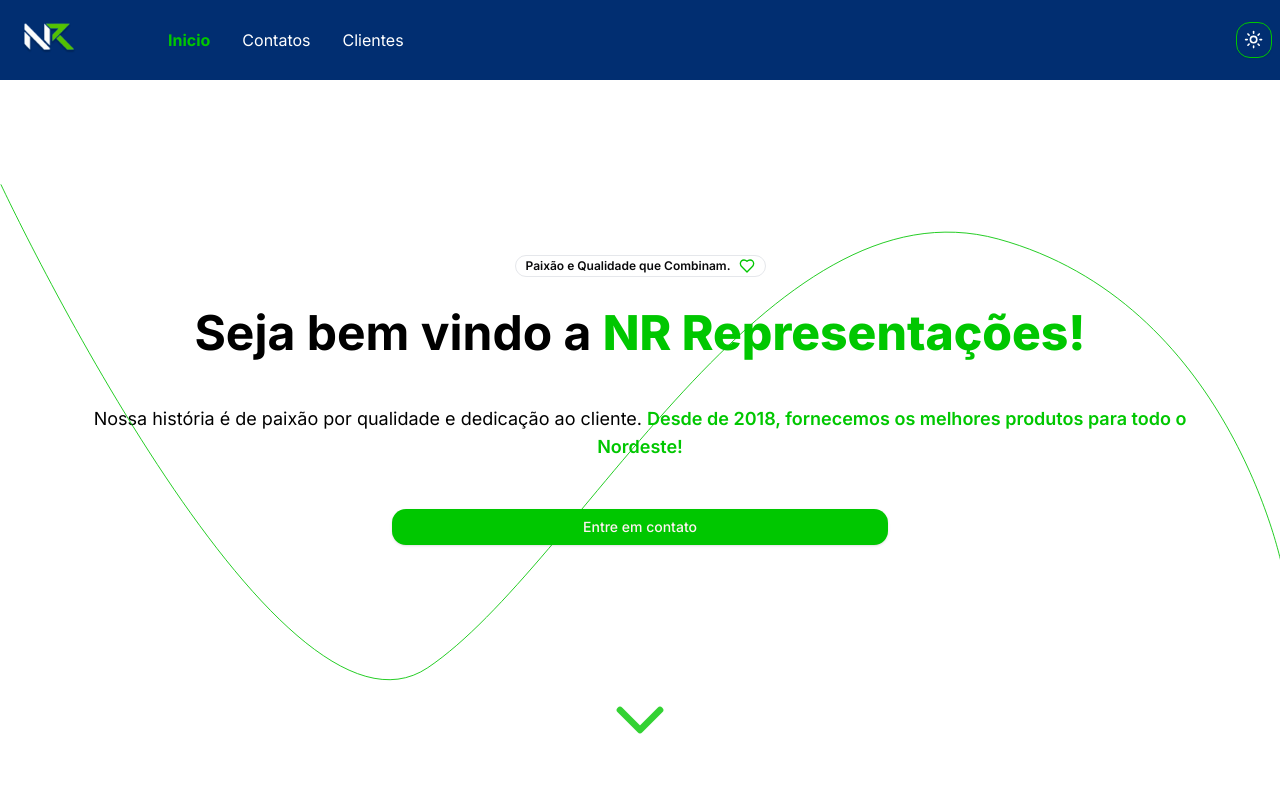
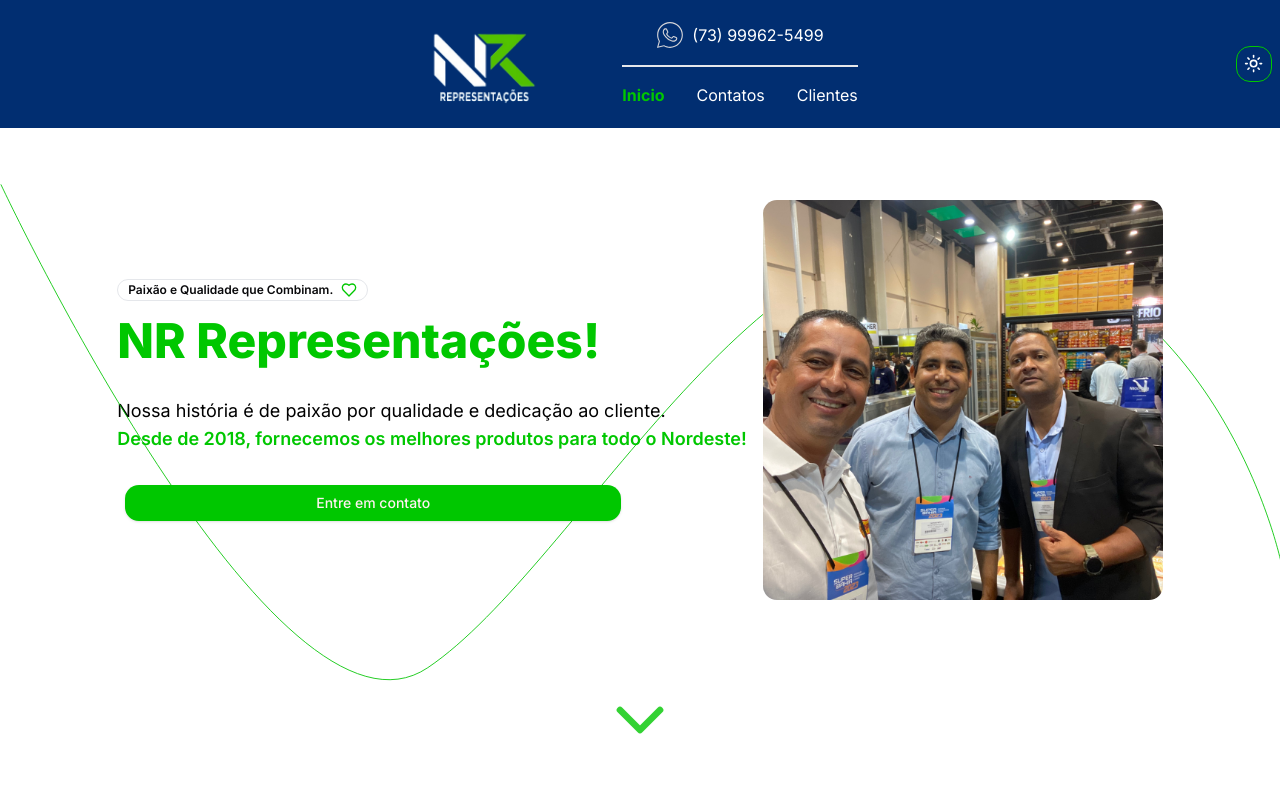
Before and after one commit to Kibryant/project-nr, a Next.js app: page / in a window 1280 px wide. Shown: the top 800 px of the page. Built offline with nearby package versions, Linux system fonts and the light colour scheme.

Commit message:
change ui

```diff
--- a/src/app/clientes/page.tsx
+++ b/src/app/clientes/page.tsx
@@ -11,8 +11,8 @@ const Page = () => {
         titleGreenPart="de Sucesso"
         subTitle="Conheça e Celebre os Clientes que Confiam em Nossas Escolhas -"
         subtitleGreenPart="Uma Jornada de Qualidade nas Suas Mãos"
-        showButtons
         showChevronDown
+        eventPicture="event-2.jpg"
         hrefToChevronDown="nossos-clientes"
       />
       <main>
--- a/src/app/contatos/page.tsx
+++ b/src/app/contatos/page.tsx
@@ -15,8 +15,8 @@ const Page = () => {
         titleGreenPart="NR Representações"
         subTitle="Conecte-se para Parcerias de Sucesso:"
         subtitleGreenPart="Entre em Contato com a NR Representações"
-        showButtons
         showChevronDown
+        eventPicture="event-3.jpg"
         hrefToChevronDown="encontre-nos-aqui"
       />
       <main>
--- a/src/app/page.tsx
+++ b/src/app/page.tsx
@@ -11,11 +11,10 @@ const Page = () => {
   return (
     <>
       <Header
-        title="Seja bem vindo a"
+        title=""
         titleGreenPart="NR Representações!"
         subTitle="Nossa história é de paixão por qualidade e dedicação ao cliente."
         subtitleGreenPart="Desde de 2018, fornecemos os melhores produtos para todo o Nordeste!"
-        showButtons
         showChevronDown
         showSwiper
       />
--- a/src/components/Header/index.tsx
+++ b/src/components/Header/index.tsx
@@ -9,10 +9,10 @@ interface HeaderProps {
   titleGreenPart: string
   subTitle: string
   subtitleGreenPart: string
-  showButtons?: boolean
   showChevronDown?: boolean
   showSwiper?: boolean
   hrefToChevronDown?: string
+  eventPicture: string
 }
 
 const Header = ({
@@ -20,33 +20,44 @@ const Header = ({
   subTitle,
   titleGreenPart,
   subtitleGreenPart,
-  showButtons = false,
   showChevronDown = false,
   showSwiper = false,
   hrefToChevronDown = 'quem-somos-nos',
+  eventPicture = "event-5.png"
 }: HeaderProps) => {
   return (
     <header
       className="flex flex-col items-center justify-start space-y-8 w-full mt-10 sm:mt-0 sm:h-screen sm:justify-center sm:relative"
       id="inicio"
     >
-      <div className="max-w-6xl px-2 flex flex-col justify-center items-center gap-y-8">
+      <div className="max-w-6xl px-2 flex justify-between items-center sm:gap-x-4">
+        <div className="flex flex-col justify-center items-center sm:justify-start sm:items-start sm:gap-y-4 gap-y-6">
           <Badge variant="outline">
             <span>Paixão e Qualidade que Combinam.</span>
             <Heart className="ml-2 text-primary" size={16} />
           </Badge>
-        <h1 className="font-bold text-center text-4xl sm:text-5xl">
+          <h1 className="font-bold text-center text-4xl sm:text-5xl sm:text-left">
             {title}{' '}
             <span className="text-primary font-extrabold text-nowrap">
               {titleGreenPart}
             </span>
           </h1>
-        <p className="mt-4 text-center sm:text-lg">
-          {subTitle}{' '}
+          <p className="mt-4 text-center sm:text-lg sm:text-left">
+            {subTitle}{' '}<br className="hidden sm:block" />
             <span className="text-primary font-semibold">
               {subtitleGreenPart}
             </span>
           </p>
+          <ButtonCTA />
+        </div>
+        <Image
+          src={`/images/gallery/events/${eventPicture}`}
+          alt="foto no evento"
+          width={400}
+          height={400}
+          quality={100}
+          className="hidden sm:block z-50 rounded-md"
+        />
       </div>
       <Image
         src="/svgs/line.svg"
@@ -55,7 +66,6 @@ const Header = ({
         className="hidden sm:block"
       />
       {showSwiper && <HeaderSwiper />}
-      {showButtons && <ButtonCTA />}
       {showChevronDown && (
         <a
           href={`#${hrefToChevronDown}`}
--- a/src/components/Navbar/index.tsx
+++ b/src/components/Navbar/index.tsx
@@ -13,51 +13,59 @@ const Navbar = () => {
   }
 
   return (
-    <div className="w-full flex justify-between relative sm:z-[999] sm:fixed items-center px-2 sm:justify-start sm:gap-x-20 bg-[#012E71] h-20">
+    <div className="w-full flex justify-between relative h-28 sm:z-[999] sm:fixed items-center px-2 sm:justify-center sm:gap-x-20 bg-[#012E71] sm:h-32">
       <Image
-        src="/images/logos/main-logo.png"
-        width={80}
-        height={80}
+        src="/images/logos/logo-bottomless.png"
+        width={120}
+        height={120}
         alt="logo"
-        className="hidden dark:block"
         quality={100}
       />
+      <div className="hidden sm:flex sm:flex-col sm:gap-y-4">
+        <div className="flex justify-center items-center">
+          <div className="flex gap-x-2 items-center">
             <Image
-        src="/images/logos/main-logo-shadow.png"
-        width={80}
-        height={80}
-        alt="logo"
-        className="dark:hidden"
+              src="/svgs/whatsapp.svg"
+              alt="Whatsapp icon"
+              width={28}
+              height={28}
               quality={100}
             />
-      <div className="items-center justify-between hidden gap-8 md:flex">
+            <span className="text-white">
+              (73) 99962-5499
+            </span>
+          </div>
+        </div>
+        <div className="w-full border"></div>
+        <div className="items-center justify-between flex gap-8">
           <MyLink href="/">Inicio</MyLink>
           <MyLink href="/contatos">Contatos</MyLink>
           <MyLink href="/clientes">Clientes</MyLink>
+        </div>
       </div>
       <div className="items-center hidden sm:flex sm:absolute right-2">
         <ModeToggle />
       </div>
 
       <button
-        className="w-6 h-4 z-10 cursor-pointer relative flex flex-col justify-between md:hidden items-center"
+        className="w-8 h-6 z-10 cursor-pointer relative flex flex-col justify-between md:hidden items-center"
         onClick={toggleNavbar}
       >
         <div
           // eslint-disable-next-line prettier/prettier
-          className={`w-full h-[2px] bg-primary rounded duration-300  ${showNavbar && 'absolute -rotate-45 top-2/4 translate-y-[-50%]'
+          className={`w-full h-[3px] bg-primary rounded duration-300  ${showNavbar && 'absolute -rotate-45 top-2/4 translate-y-[-50%]'
             // eslint-disable-next-line prettier/prettier
             }`}
         ></div>
         <div
           // eslint-disable-next-line prettier/prettier
-          className={`w-full h-[2px] bg-primary rounded duration-300  ${showNavbar && 'rotate-0 opacity-0'
+          className={`w-full h-[3px] bg-primary rounded duration-300  ${showNavbar && 'rotate-0 opacity-0'
             // eslint-disable-next-line prettier/prettier
             }`}
         ></div>
         <div
           // eslint-disable-next-line prettier/prettier
-          className={`w-full h-[2px] bg-primary rounded duration-300  ${showNavbar && 'absolute rotate-45 bottom-2/4 translate-y-[50%]'
+          className={`w-full h-[3px] bg-primary rounded duration-300  ${showNavbar && 'absolute rotate-45 bottom-2/4 translate-y-[50%]'
             // eslint-disable-next-line prettier/prettier
             }`}
         ></div>
@@ -78,7 +86,7 @@ const Navbar = () => {
             <MyLink href="/contatos">Contatos</MyLink>
           </li>
           <li>
-            <MyLink href="/parceiros">Parceiros</MyLink>
+            <MyLink href="/clientes">Clientes</MyLink>
           </li>
         </ul>
         <ModeToggle />
```
Also changed, not shown: public/images/background-header.png (added), public/images/logos/logo-bottomless.png (added). Lines whose indentation alone changed are shown as unchanged.
